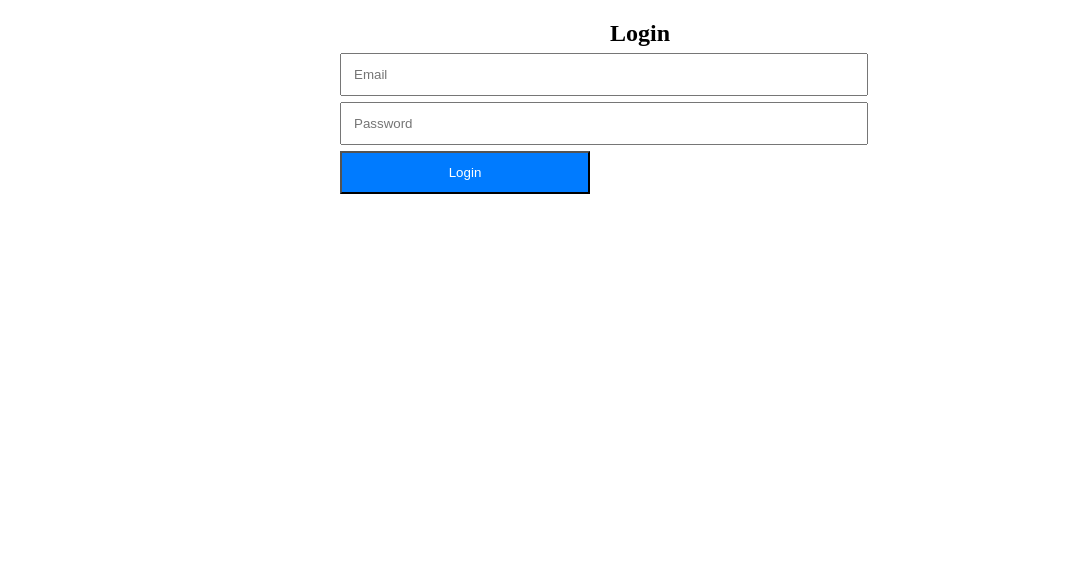
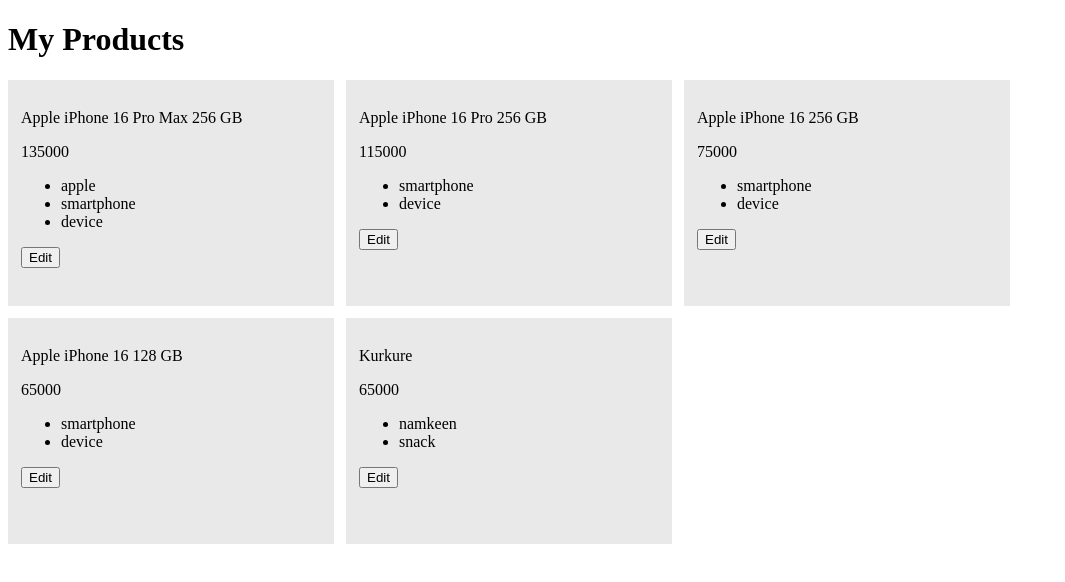
Before and after one commit to Anamika1720/React-App, a React (Vite) app: page / in a window 1280 px wide. Shown: the top 582 px of the page, without its empty margins (0-1065 px from the left). Built offline with nearby package versions, Linux system fonts and the light colour scheme.

Commit message:
Update Function

```diff
--- /dev/null
+++ b/src/Tasks/5.Update Products/update.jsx
@@ -0,0 +1,147 @@
+import { useState } from "react";
+import styled from "styled-components";
+
+const ProductContainer = styled.div`
+  display: flex;
+  gap: 12px;
+  flex-wrap: wrap;
+`;
+
+const ProductItem = styled.div`
+  width: 300px;
+  height: 200px;
+  padding: 12px;
+  border: 1px solid #e9e9e9;
+  background: #e9e9e9;
+`;
+
+const EditList = () => {
+  const [products, setProducts] = useState([
+    {
+      id: 1,
+      name: "Apple iPhone 16 Pro Max 256 GB",
+      price: 135000,
+      tags: ["apple", "smartphone", "device"],
+    },
+    {
+      id: 2,
+      name: "Apple iPhone 16 Pro 256 GB",
+      price: 115000,
+      tags: ["smartphone", "device"],
+    },
+    {
+      id: 3,
+      name: "Apple iPhone 16 256 GB",
+      price: 75000,
+      tags: ["smartphone", "device"],
+    },
+    {
+      id: 4,
+      name: "Apple iPhone 16 128 GB",
+      tags: ["smartphone", "device"],
+      price: 65000,
+    },
+    {
+      id: 5,
+      name: "Kurkure",
+      tags: ["namkeen", "snack"],
+      price: 65000,
+    },
+  ]);
+  const [editing, setEditing] = useState({});
+
+  const onEditProduct = (data) => {
+    console.log("Data: ", data);
+    setEditing(data);
+  };
+
+  const onInputEditingProduct = (e) => {
+    const { name, value } = e.target;
+    setEditing((prev) => {
+      return {
+        ...prev,
+        [name]: value,
+      };
+    });
+  };
+
+  const onInputTagsProduct = (e) => {
+    const tags = e.target.value.split(",").map(tag => tag);
+    setEditing((prev) => {
+      return{
+        ...prev,
+        tags,
+      }
+    })
+  }
+
+  const onUpdateProduct = () => {
+    setProducts((prev) => {
+      return prev.map((item) => {
+        if (item.id === editing.id) {
+          //item.name = editing.name;
+          //item.price = editing.price;
+          item = { ...editing };
+        }
+
+        return item;
+      });
+    });
+    setEditing({});
+  };
+
+  return (
+    <div>
+      <h1>My Products</h1>
+      <ProductContainer>
+        {products.map((product) => {
+          return (
+            <ProductItem key={product.id}>
+              {product.id === editing.id ? (
+                <>
+                  <div className="form-elements">
+                    <input
+                      type="text"
+                      name="name"
+                      value={editing.name}
+                      onChange={onInputEditingProduct}
+                    />
+                  </div>
+                  <div className="form-elements">
+                    <input
+                      type="text"
+                      name="price"
+                      value={editing.price}
+                      onChange={onInputEditingProduct}
+                    />
+                  </div>
+                  <div className="form-elements">
+                    <input
+                     type="text"
+                      name="tag"
+                      value={editing.tags.join(",")}
+                      onChange={onInputTagsProduct} />
+                  </div>
+                  <button onClick={onUpdateProduct}>Update</button>
+                </>
+              ) : (
+                <>
+                  <p className="title">{product.name}</p>
+                  <p className="price">{product.price}</p>
+                  <ul>
+                    {product.tags.map((tag) => (
+                      <li key={tag}>{tag}</li>
+                    ))}
+                  </ul>
+                  <button onClick={() => onEditProduct(product)}>Edit</button>
+                </>
+              )}
+            </ProductItem>
+          );
+        })}
+      </ProductContainer>
+    </div>
+  );
+};
+
+export default EditList;
--- a/src/main.jsx
+++ b/src/main.jsx
@@ -3,11 +3,12 @@
 import { ToastContainer } from 'react-toastify'
 import 'react-toastify/dist/ReactToastify.css';
 //import  Todo from "./Tasks/3.Animation Reaction/Todo"
-import Login from './Tasks/4.Netflix Login Page/login.Component';
+//import Login from './Tasks/4.Netflix Login Page/login.Component';
+import EditList from './Tasks/5.Update Products/update';
 
 createRoot(document.getElementById('root')).render(
   <StrictMode>
     <ToastContainer />
-   <Login />
+   <EditList />
   </StrictMode>,
 )
```
Also changed, not shown: src/Tasks/4.Netflix Login Page/login.Styles.js (deleted), src/Tasks/4.Netflix Login Page/login.Styles.jsx (added).
